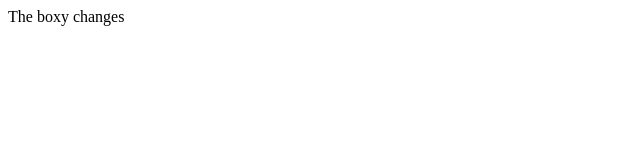
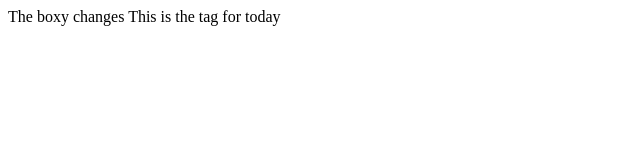
Before and after one commit to sunilbhor/demo-pull-rebase, a plain HTML site: page demo-pull-rebase/index.html in a window 1280 px wide. Shown: the whole page, without its empty margins (0-640 px from the left). Drawn offline with Linux system fonts and the light colour scheme.

Commit message:
local:add tag changes-index.html

```diff
--- a/demo-pull-rebase/index.html
+++ b/demo-pull-rebase/index.html
@@ -1,4 +1,5 @@
 <head>
 	<title>today's first changes in title</title>
 	<body>The boxy changes</body>
+        <tag>This is the tag for today</tag>
 </head>
```
